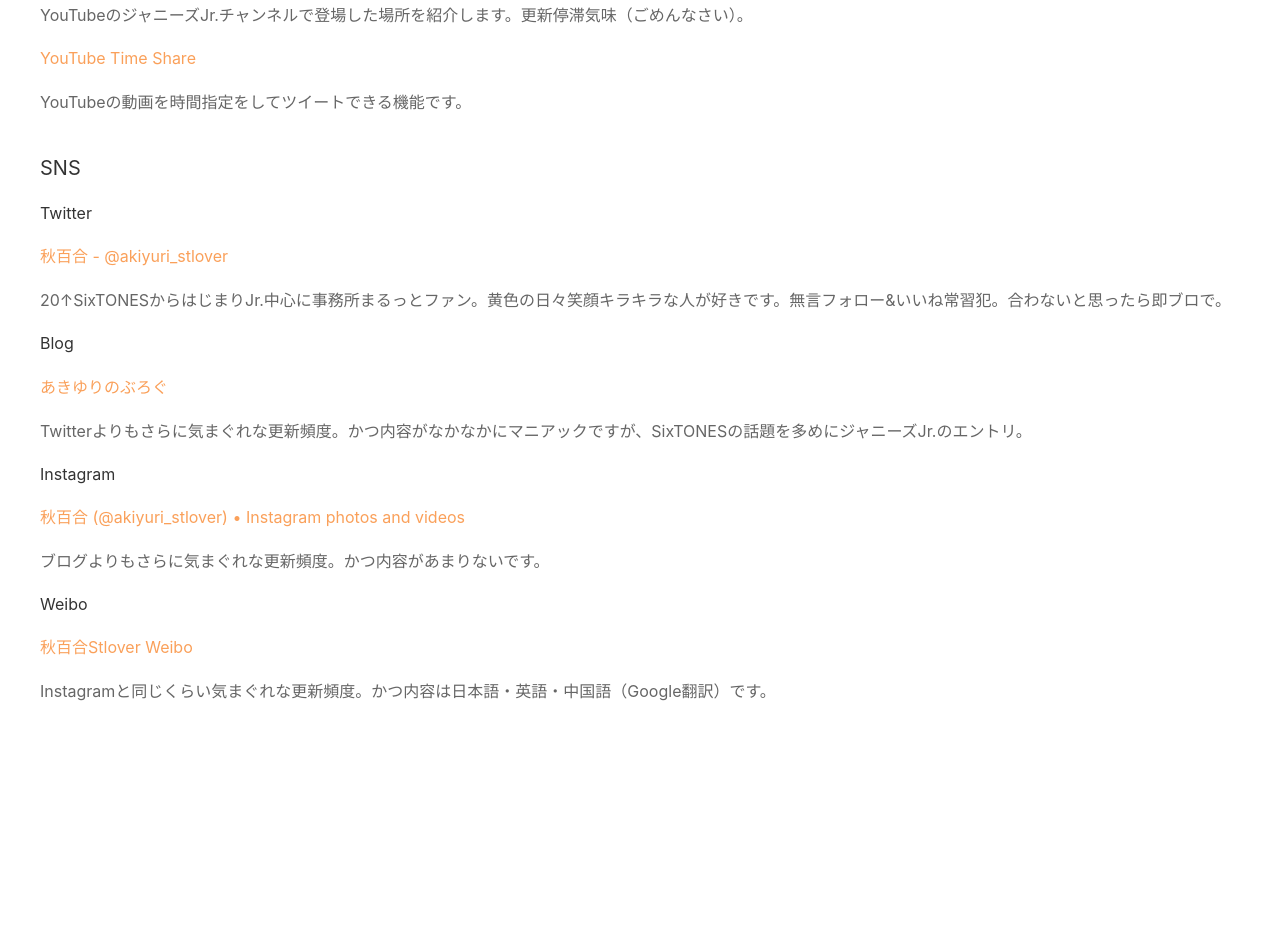
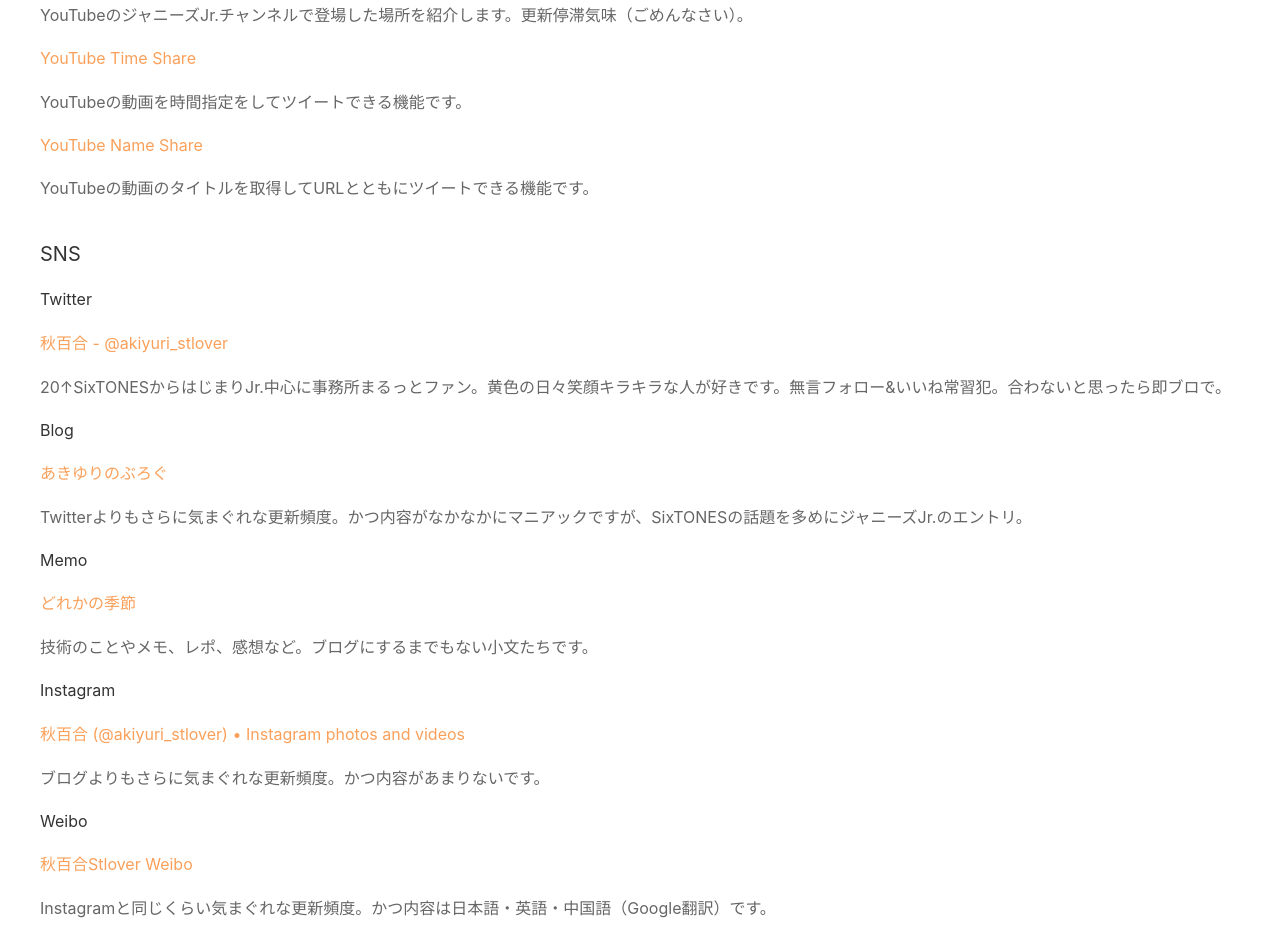
Before and after one commit to akiyuri-dev/akiyuri-portal, a website: page public/index.html in a window 1280 px wide. Shown: the part 1337-2268 px from the top of the page. Before the commit the page ends 2080 px from the top, so only its background shows below. Drawn offline with nearby package versions, Linux system fonts and the light colour scheme.

Commit message:
Index and menu add

```diff
--- a/public/index.html
+++ b/public/index.html
@@ -31,6 +31,7 @@
                                     <li><a href="#stm">SixTONES聖地巡礼マップ</a></li>
                                     <li><a href="#jjcm">ジャニーズJr.チャンネル聖地巡礼マップ</a></li>
                                     <li><a href="#ytts">YouTube Time Share</a></li>
+                                    <li><a href="#ytns">YouTube Time Share</a></li>
                                 </ul>
                             </div>
                         </li>
@@ -39,6 +40,7 @@
                                 <ul class="uk-nav uk-navbar-dropdown-nav">
                                     <li><a href="#twitter">Twitter</a></li>
                                     <li><a href="#blog">Blog</a></li>
+                                    <li><a href="#memo">Memo</a></li>
                                     <li><a href="#instagram">Instagram</a></li>
                                     <li><a href="#weibo">Weibo</a></li>
                                 </ul>
@@ -101,6 +103,10 @@
                 <h5><a class="uk-text-warning" href="YouTubeTimeShare.html">YouTube Time Share</a class="uk-text-warning"></h5>
                 <p>YouTubeの動画を時間指定をしてツイートできる機能です。</p>
             </div>
+            <div id="ytns">
+                <h5><a class="uk-text-warning" href="YouTubeNameShare.html">YouTube Name Share</a class="uk-text-warning"></h5>
+                <p>YouTubeの動画のタイトルを取得してURLとともにツイートできる機能です。</p>
+            </div>
         </div>
 
         <div id="sns" class="uk-margin-medium uk-margin-medium-left uk-margin-medium-right">
@@ -114,6 +120,11 @@
                 <h5>Blog</h5>
                 <p><a class="uk-text-warning" href="https://akiyuri-stlover.hatenablog.com/" target="_blank">あきゆりのぶろぐ</a></p>
                 <p>Twitterよりもさらに気まぐれな更新頻度。かつ内容がなかなかにマニアックですが、SixTONESの話題を多めにジャニーズJr.のエントリ。</p>
+            </div>
+            <div id="memo">
+                <h5>Memo</h5>
+                <p><a class="uk-text-warning" href="https://akiyuridev.wordpress.com/" target="_blank">どれかの季節</a></p>
+                <p>技術のことやメモ、レポ、感想など。ブログにするまでもない小文たちです。</p>
             </div>
             <div id="instagram">
                 <h5>Instagram</h5>
```
Also changed, not shown: public/YouTubeNameShare.html (+6 -1 lines), public/YouTubeTimeShare.html (+4 -0 lines).
